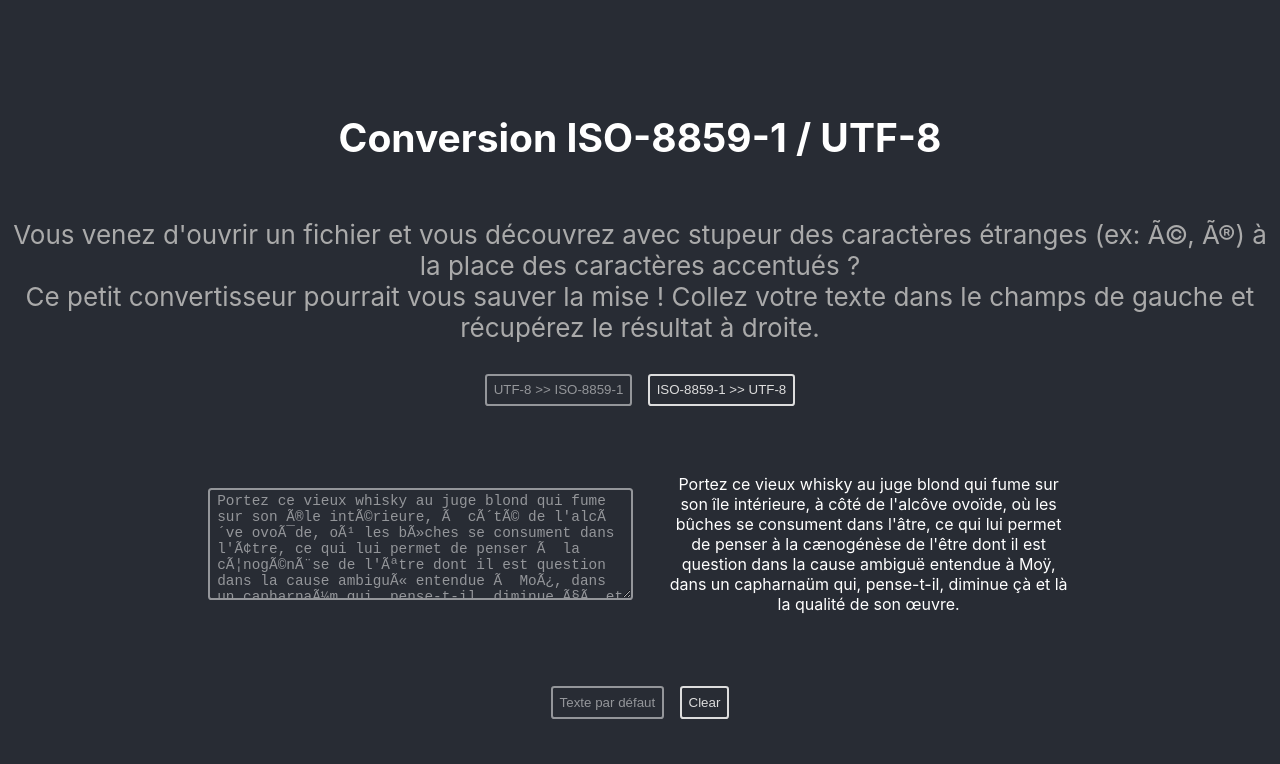
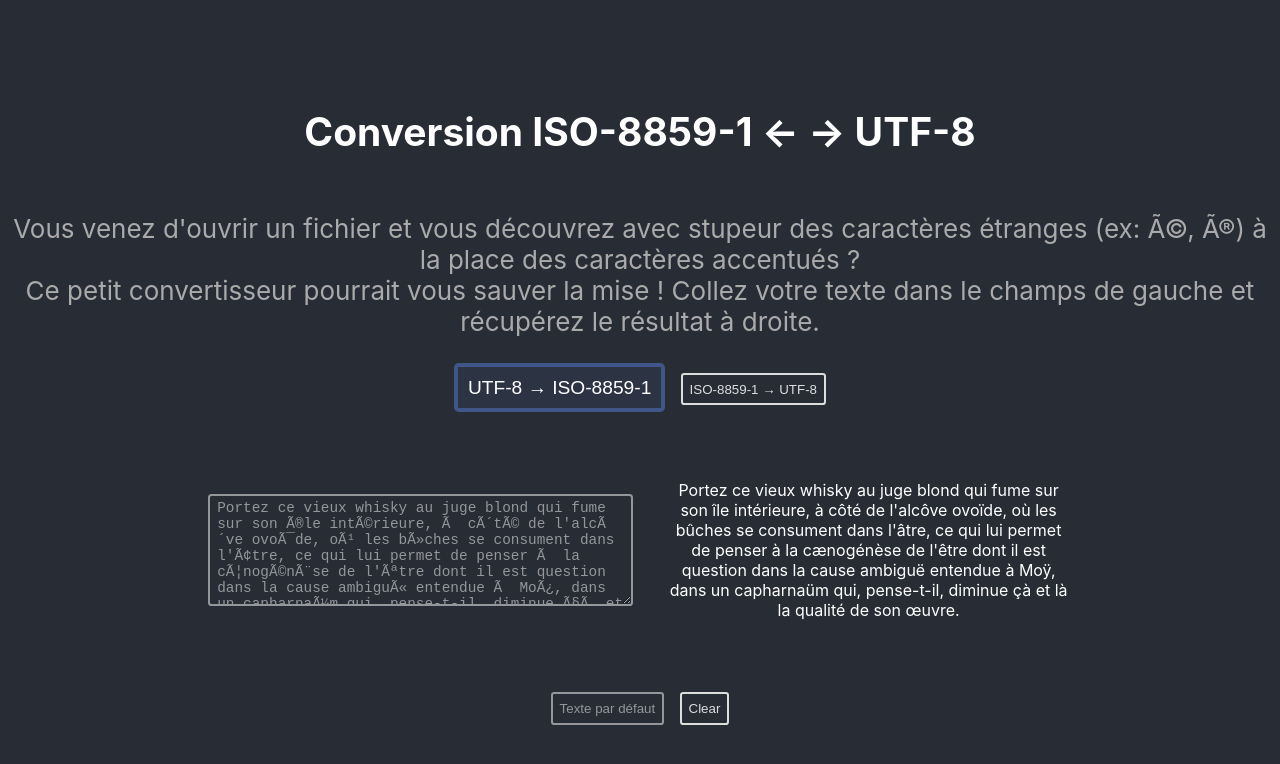
Before and after one commit to Dweez/utf8-iso-convert, a React (Create React App) app: page / in a window 1280 px wide. Shown: the top 764 px of the page. Built offline with nearby package versions, Linux system fonts and the light colour scheme.

Commit message:
style selected

```diff
--- a/src/App.js
+++ b/src/App.js
@@ -7,7 +7,7 @@ function App() {
   return (
     <div className="App">
       <div className="container">
-        <h2>Conversion ISO-8859-1 / UTF-8</h2>
+        <h2>Conversion ISO-8859-1 ← → UTF-8</h2>
         <p>Vous venez d'ouvrir un fichier et vous découvrez avec stupeur des caractères étranges (ex: Ã©, Ã®) à la place des caractères accentués ?<br/>
         Ce petit convertisseur pourrait vous sauver la mise ! Collez votre texte dans le champs de gauche et récupérez le résultat à droite.</p>
         <Converter />
--- a/src/components/converter.css
+++ b/src/components/converter.css
@@ -46,6 +46,12 @@ button:disabled {
   border: 2px solid rgba(255,255,255,.5);
   cursor: default;
 }
+button.selected {
+  font-size: 1.2rem;
+  color: #fff;
+  border: 4px solid rgba(86, 122, 205, 0.5);
+  background: rgba(86, 122, 205, 0.1);
+}
 button:last-child{
   margin-right: 0;
 }
--- a/src/components/converter.js
+++ b/src/components/converter.js
@@ -19,15 +19,17 @@ function Converter() {
           onClick={event => setInput(["utf", converted])}
           // disabled={(input[0] === "utf" || mixed)}
           disabled={input[0] === "utf"}
+          className={input[0] === "utf" ? "selected" : ""}
         >
-          UTF-8 >> ISO-8859-1
+          UTF-8 → ISO-8859-1
         </button>
         <button
           onClick={event => setInput(["iso", converted])}
           // disabled={(input[0] === "iso" || mixed)}
           disabled={input[0] === "iso"}
+          className={input[0] === "iso" ? "selected" : ""}
         >
-          ISO-8859-1 >> UTF-8
+          ISO-8859-1 → UTF-8
         </button>
         {mixed ? "mixed !" : ""}
       </div>
```
